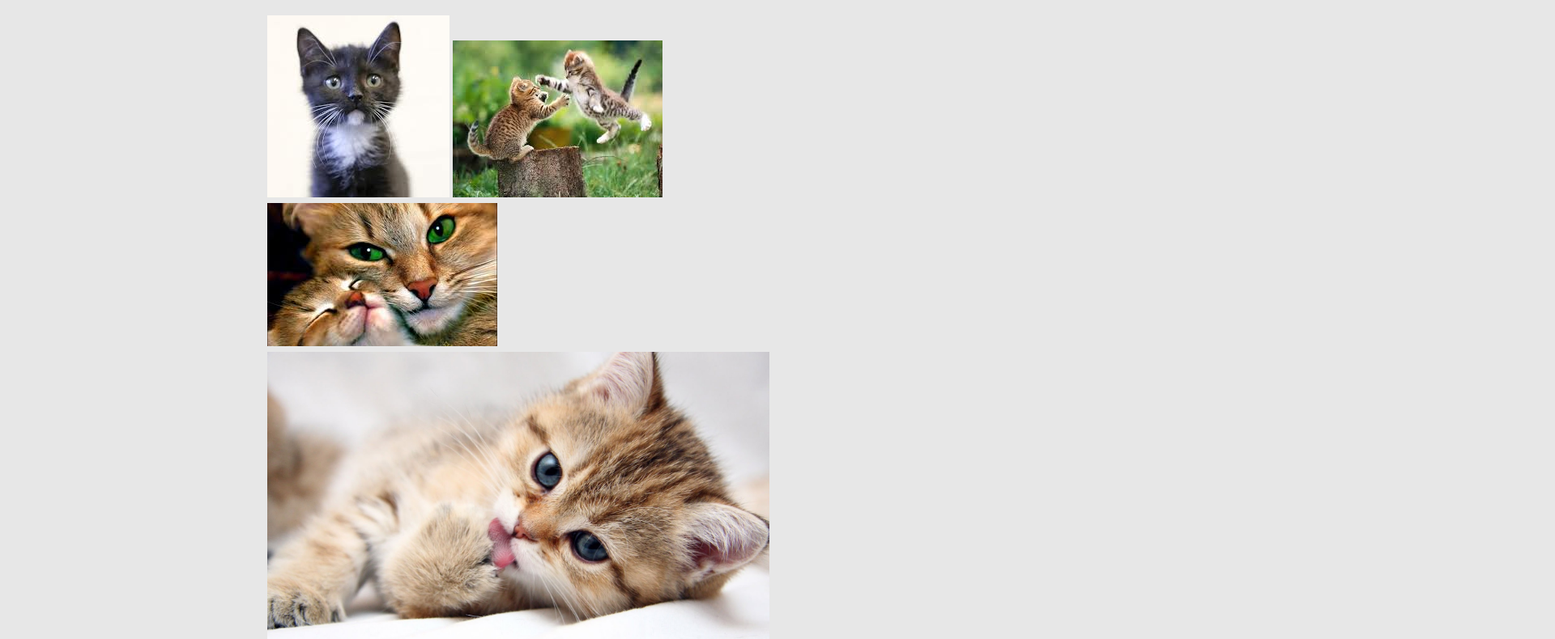
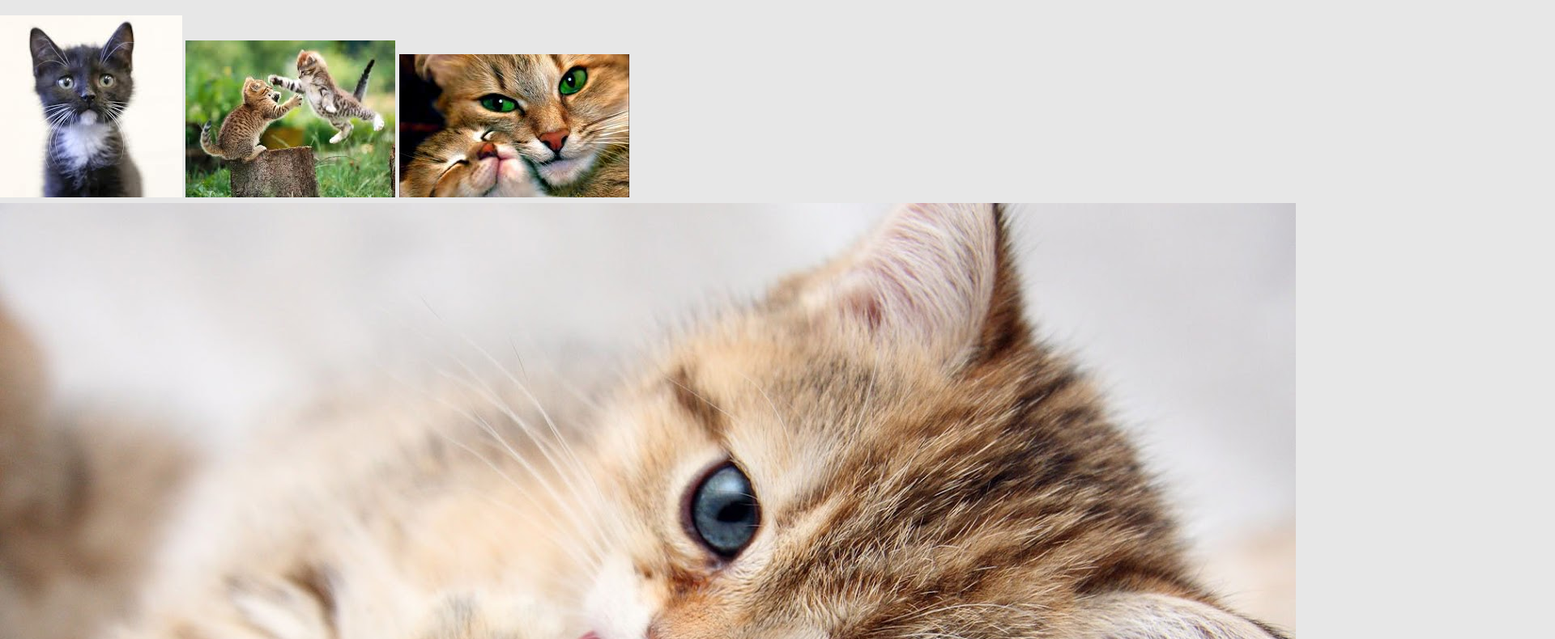
Before and after one commit to staycebella/staycebella.github.io, a plain HTML site: page index.html in a window 1280 px wide. Shown: the part 138-928 px from the top of the page at 81% size, 1920 px wide, since content can reach past the window. Drawn offline with Linux system fonts and the light colour scheme; a web font is replaced by a local one.

Commit message:
trying to get all images to appear

```diff
--- a/index.html
+++ b/index.html
@@ -15,16 +15,11 @@
   </head>
 
   <body>
-    <div id="container">
-      <div class="inner">
-
         <header>
           <h1>ImageFly Test Site</h1>
           <h2>dummy website used for testing purposes</h2>
         </header>
-
-        <section id="main_content">
-        	<img src="images/cat_225x225.jpeg">
+      <img src="images/cat_225x225.jpeg">
 			<img src="images/cat_259x194.jpeg">
 			<img src="images/cat_284x177.jpeg">
 			<img src="images/cat_1600x1000.jpeg">
@@ -43,14 +38,10 @@
 			<img src="images/IMG_0023_2.jpeg">
 			<img src="images/IMG_0024_2.jpeg">
 			<img src="images/IMG_0025_2.jpg">
-		</section>
 
         <footer>
           This page was generated by <a href="http://pages.github.com">GitHub Pages</a>. Tactile theme by <a href="https://twitter.com/jasonlong">Jason Long</a>.
         </footer>
 
-
-      </div>
-    </div>
   </body>
 </html>
```
